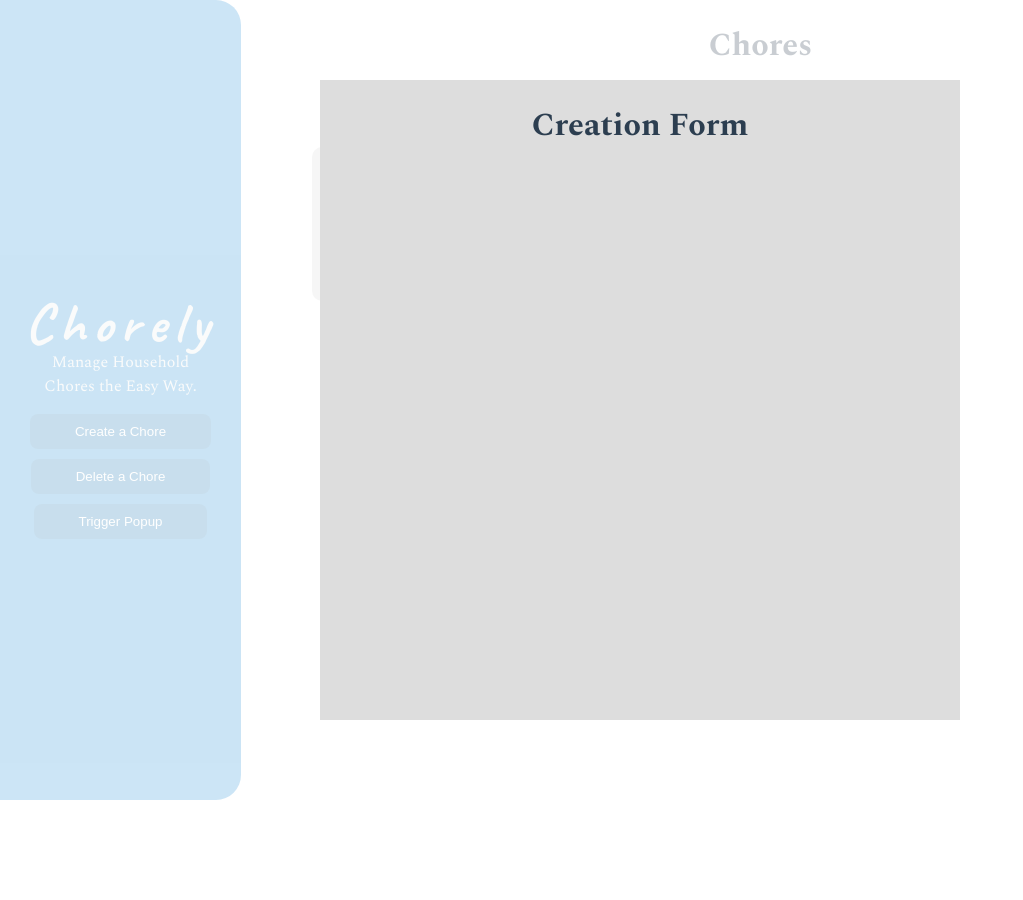
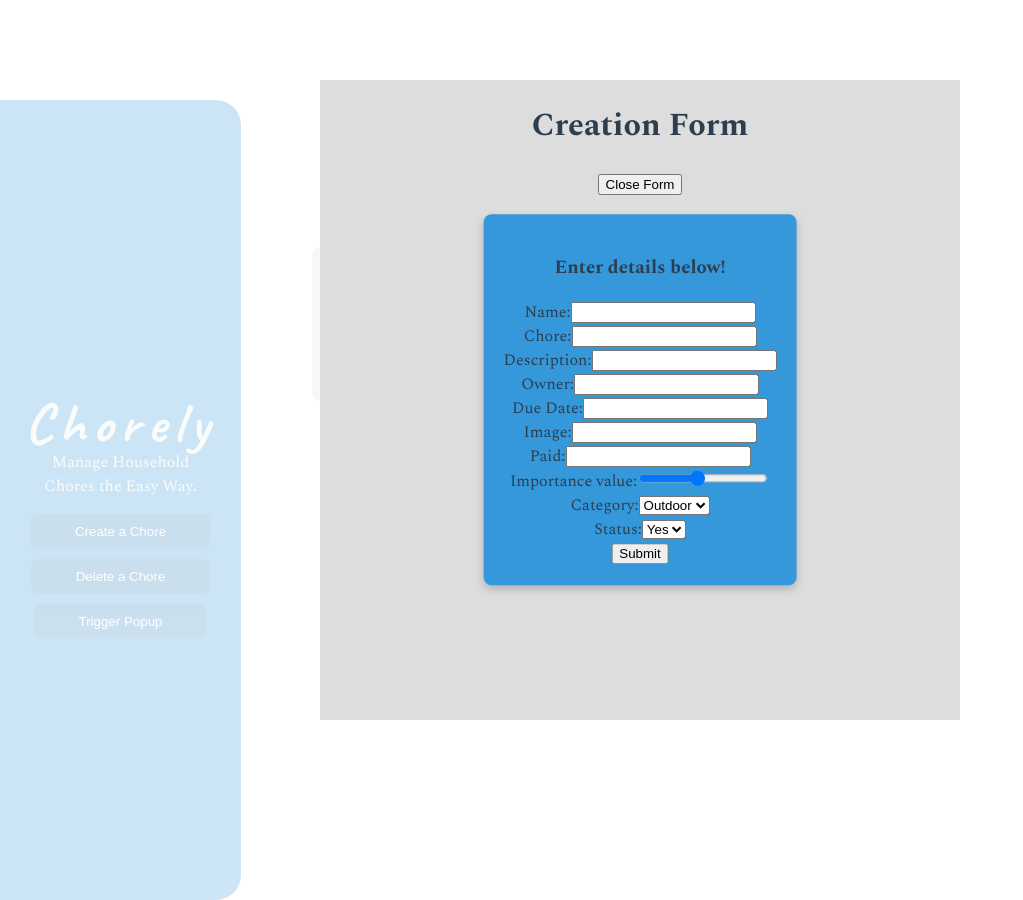
Before and after one commit to Gage-BCCA/chorely, a React (Create React App) app: page / in a window 1280 px wide. Both pictures are taken after typing "Sample" into the empty fields and a click on the button "Create a Chore". Shown: the whole page, without its empty margins (0-1023 px from the left). Before the commit the page ends 800 px from the top, so only its background shows below. Built offline with nearby package versions, Linux system fonts and the light colour scheme; the HTML template or start-up script is replaced by a standard one.

Commit message:
Quan push

```diff
--- a/src/components/creationForm/CreationForm.jsx
+++ b/src/components/creationForm/CreationForm.jsx
@@ -1,9 +1,86 @@
 import './creationForm.css'
+import React, { useState } from "react";
 
 export default function CreationForm() {
     return (
         <div className='popup'>
             <h1>Creation Form</h1>
+      <button onClick={CreationForm}>
+        {useState ? "Close Form" : "Open Form"}
+      </button>
+
+      {/* Conditionally render the form */}
+      {useState && (
+        <div className="popup-form">
+          <form>
+            <h3>Enter details below!</h3>
+            <label>
+              Name:
+              <input type="text" name="name" />
+            </label>
+            <br />
+            <label>
+              Chore:
+              <input type="text" name="chore" />
+            </label>
+            <br />
+            <label>
+              Description:
+              <input type="text" name="description" />
+            </label>
+            <br />
+            <label>
+              Owner:
+              <input type="text" name="owner" />
+            </label>
+            <br />
+            <label>
+              Due Date:
+              <input type="text" name="due-date" />
+            </label>
+            <br />
+            <label>
+              Image:
+              <input type="text" name="image" />
+            </label>
+            <br />
+            <label>
+              Paid:
+              <input type="text" name="paid" />
+            </label>
+            <br />
+            <label>
+              <label for="slider">Importance value:</label>
+                <input type="range" id="slider" name="slider" min="1" max="10" value="5" step="1" />
+
+            </label>
+            <br />
+
+            <label>
+                Category:
+                <select>
+                    <option value= ''>Outdoor</option>
+                    <option value= ''>Indoor</option>
+                </select>
+
+            </label>
+            <br />
+            <label>
+                Status:
+                <select>
+                    <option value=''>Yes</option>
+                    <option value=''>No</option>
+                </select>
+
+            </label>
+            <br />
+
+            <button type="submit">Submit</button>
+
+
+          </form>
         </div>
-    )
+      )}
+    </div>
+  );
 }
--- a/src/components/creationForm/creationForm.css
+++ b/src/components/creationForm/creationForm.css
@@ -6,3 +6,20 @@
     top: 10%;
     left: 25%;
 }
+.popup-form {
+    position: fixed;
+    top: 50%;
+    left: 50%;
+    transform: translate(-50%, -50%);
+    background-color: #3498DB;
+    padding: 20px;
+    box-shadow: 0px 4px 8px rgba(0, 0, 0, 0.2);
+    border-radius: 8px;
+    z-index: 1000;
+    text-align: auto;
+  }
+
+  .App {
+    text-align: center;
+    margin-top: 100px;
+  }
```
